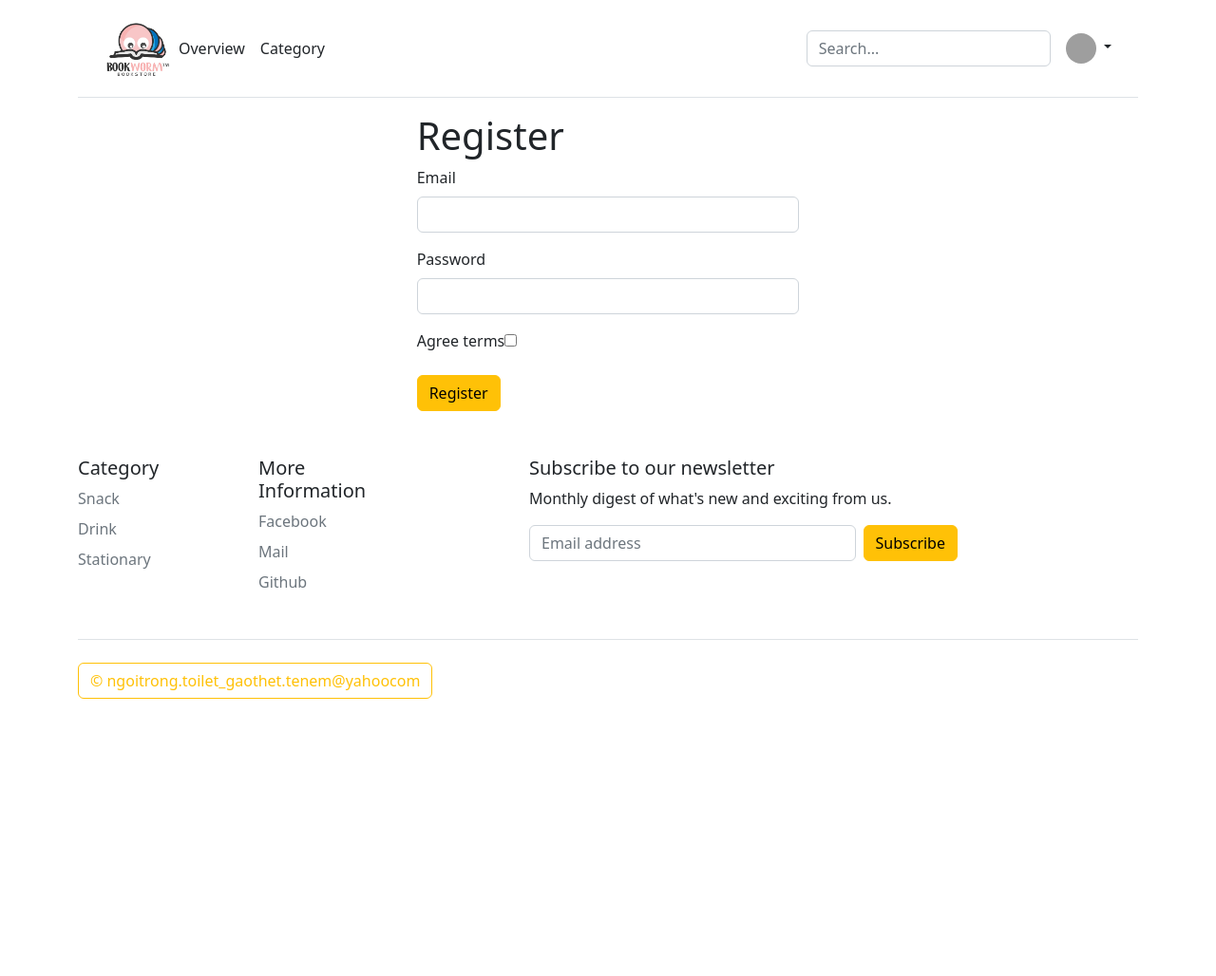
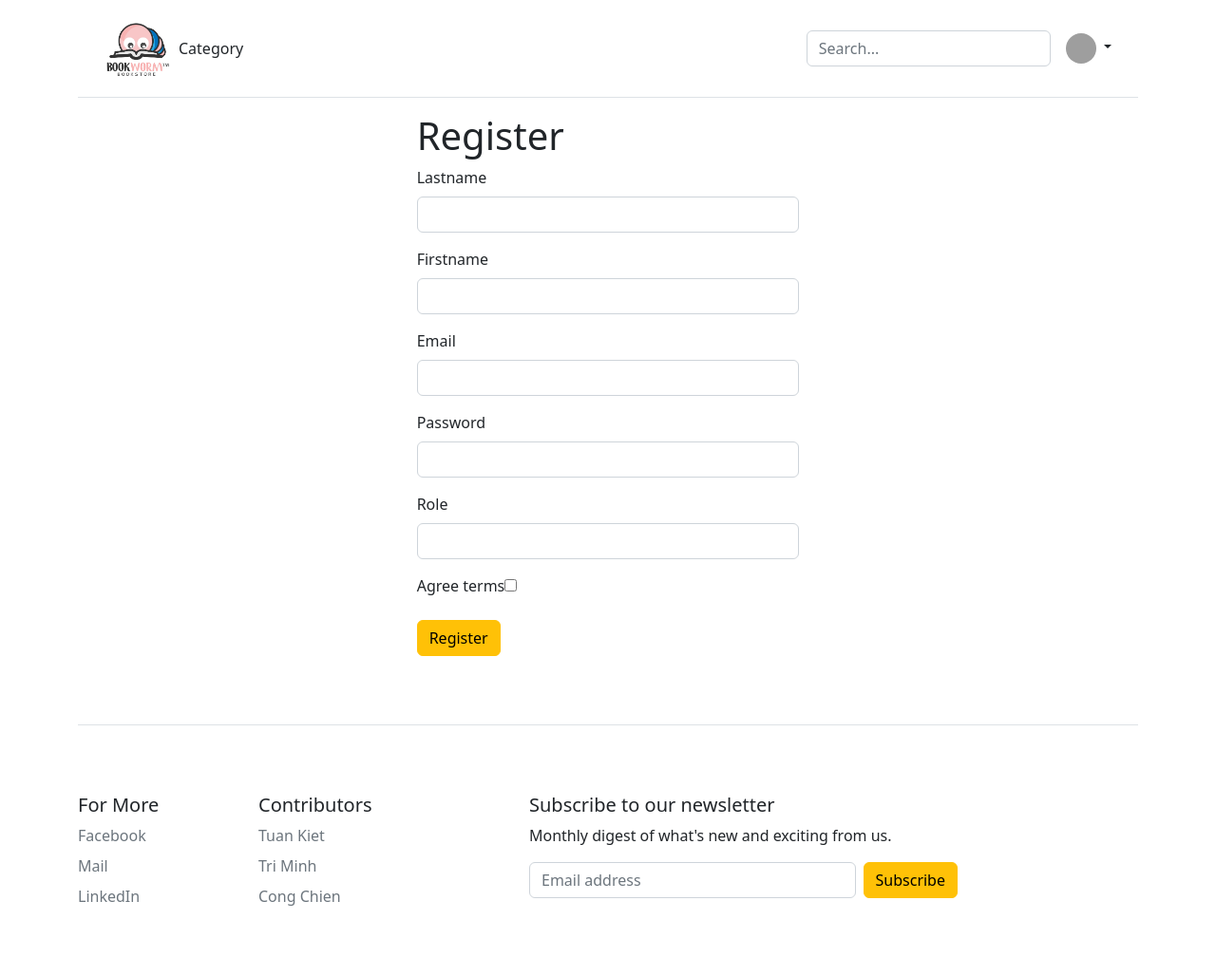
Before and after one commit to KieTuaNguyen/1631-day5, a Symfony app: template templates/registration/register.html.twig in a window 1280 px wide. Shown: the whole page at 95% size. Before the commit the page ends 736 px from the top, so only its background shows below. Run offline with Twig, Linux system fonts and the light colour scheme; the template is opened without the code that fills it, so the values that code supplies are empty; form fields are guessed from the names that the template uses; some libraries are stand-ins or nearby versions; grey boxes are pictures that could not be loaded.

Commit message:
Role Sharing for User (Include Customer and Seller)

```diff
--- a/src/Form/ProductType.php
+++ b/src/Form/ProductType.php
@@ -9,6 +9,7 @@ use Symfony\Component\Form\AbstractType;
 use Symfony\Component\Form\FormBuilderInterface;
 use Symfony\Component\OptionsResolver\OptionsResolver;
 use Symfony\Component\Form\Extension\Core\Type\FileType;
+
 
 class ProductType extends AbstractType
 {
--- a/templates/_footer.html.twig
+++ b/templates/_footer.html.twig
@@ -1,23 +1,9 @@
 <div class="container">
 	<footer class="py-5">
+		<div class="d-flex flex-column flex-sm-row justify-content-between py-4 my-4 border-top"></div>
 		<div class="row">
 			<div class="col-6 col-md-2 mb-3">
-				<h5>Category</h5>
-				<ul class="nav flex-column">
-					<li class="nav-item mb-2">
-						<a href="http://localhost:8000/product/listing?category=2" class="nav-link p-0 text-muted">Snack</a>
-					</li>
-					<li class="nav-item mb-2">
-						<a href="http://localhost:8000/product/listing?category=1" class="nav-link p-0 text-muted">Drink</a>
-					</li>
-					<li class="nav-item mb-2">
-						<a href="http://localhost:8000/product/listing?category=3" class="nav-link p-0 text-muted">Stationary</a>
-					</li>
-				</ul>
-			</div>
-
-			<div class="col-6 col-md-2 mb-3">
-				<h5>More Information</h5>
+				<h5>For More</h5>
 				<ul class="nav flex-column">
 					<li class="nav-item mb-2">
 						<a href="https://www.facebook.com/the.kietuanguyen/" class="nav-link p-0 text-muted">Facebook</a>
@@ -26,11 +12,25 @@
 						<a href="https://mail.google.com/mail/u/1/?fs=1&to=kietntgdd210002@fpt.edu.vn&tf=cm" class="nav-link p-0 text-muted">Mail</a>
 					</li>
 					<li class="nav-item mb-2">
-						<a href="https://github.com/KieTuaNguyen" class="nav-link p-0 text-muted">Github</a>
+						<a href="https://www.linkedin.com/in/kiet-tuan-nguyen-uog/" class="nav-link p-0 text-muted">LinkedIn</a>
 					</li>
 				</ul>
 			</div>
 
+			<div class="col-6 col-md-2 mb-3">
+				<h5>Contributors</h5>
+				<ul class="nav flex-column">
+					<li class="nav-item mb-2">
+						<a href="https://github.com/KieTuaNguyen" class="nav-link p-0 text-muted">Tuan Kiet</a>
+					</li>
+					<li class="nav-item mb-2">
+						<a href="https://github.com/Minh8x8" class="nav-link p-0 text-muted">Tri Minh</a>
+					</li>
+					<li class="nav-item mb-2">
+						<a href="https://github.com/Wowwhat1" class="nav-link p-0 text-muted">Cong Chien</a>
+					</li>
+				</ul>
+			</div>
 
 			<div class="col-md-5 offset-md-1 mb-3">
 				<form>
@@ -45,8 +45,8 @@
 			</div>
 		</div>
 
-		<div class="d-flex flex-column flex-sm-row justify-content-between py-4 my-4 border-top">
-			<button type="button" class="btn btn-outline-warning">© ngoitrong.toilet_gaothet.tenem@yahoocom</button>
-		</div>
+		{# <div class="d-flex flex-column flex-sm-row justify-content-between py-4 my-4 border-top">
+															<button type="button" class="btn btn-outline-warning">© ngoitrong.toilet_gaothet.tenem@yahoocom</button>
+														</div> #}
 	</footer>
 </div>
--- a/templates/_header.html.twig
+++ b/templates/_header.html.twig
@@ -2,25 +2,14 @@
 	<header class="p-3 mb-3 border-bottom">
 		<div class="container">
 			<div class="d-flex flex-wrap align-items-center justify-content-center justify-content-lg-start">
-
-
 				<a href="{{ path('app_product_index') }}" class="d-flex align-items-center mb-2 mb-lg-0 text-dark text-decoration-none">
 					<img src="{{ asset('images/product/logo.png') }}" style="height: 70px; width: 70px;">
 				</a>
 
-
 				<ul class="nav col-12 col-lg-auto me-lg-auto mb-2 justify-content-center mb-md-0">
-					<li>
-						<a href="#" class="nav-link px-2 link-dark">Overview</a>
-					</li>
 					<li>
 						<a href="{{ path('app_category_index') }}" class="nav-link px-2 link-dark">Category</a>
 					</li>
-					{# {% for category in categories %}
-											<a class="nav-link px-2 link-dark" href="{{ path('app_product_index', {'category':category.Id}) }}">{{ category.Name }}&nbsp;</a>
-										{% endfor %} #}
-
-
 				</ul>
 
 				<form class="col-12 col-lg-auto mb-3 mb-lg-0 me-lg-3">
@@ -29,23 +18,20 @@
 
 				<div class="dropdown text-end">
 					<a href="#" class="d-block link-dark text-decoration-none dropdown-toggle" id="dropdownUser1" data-bs-toggle="dropdown" aria-expanded="false">
-						<img src="https://avatars.githubusercontent.com/u/94630571?v=4" alt="mdo" width="32" height="32" class="rounded-circle">
+						<img src="{{ app.user ? 'https://avatars.githubusercontent.com/u/94630571?v=4' : 'https://staticfile.batdongsan.com.vn/images/icons/default-user-avatar.png' }}" alt="Ava" width="32" height="32" class="rounded-circle">
 					</a>
 					<ul class="dropdown-menu text-small" aria-labelledby="dropdownUser1" style="">
-						<li>
-							<a class="dropdown-item" href="#">New project...</a>
-						</li>
-						<li>
-							<a class="dropdown-item" href="#">Settings</a>
-						</li>
-						<li>
-							<a class="dropdown-item" href="#">Profile</a>
-						</li>
-						<li><hr class="dropdown-divider"></li>
 						{% if app.user %}
 							<li>
 								<a class="dropdown-item">{{ app.user.email }}</a>
 							</li>
+							<li>
+								<a class="dropdown-item" href="{{ path('app_product_new') }}">Create new product</a>
+							</li>
+							<li>
+								<a class="dropdown-item" href="#">Profile</a>
+							</li>
+							<li><hr class="dropdown-divider"></li>
 						{% endif %}
 						<li>
 							<a class="dropdown-item" href="/{{ app.user ? 'logout' : 'login' }}">
--- a/templates/registration/register.html.twig
+++ b/templates/registration/register.html.twig
@@ -4,10 +4,13 @@
 	<div class="container-md col-md-4 col-md-offset-4">
 		<h1>Register</h1>
 		{{ form_start(registrationForm, { 'attr' : { 'class': 'form-control' } }) }}
+		{{ form_row(registrationForm.lastname) }}
+		{{ form_row(registrationForm.firstname) }}
 		{{ form_row(registrationForm.email) }}
 		{{ form_row(registrationForm.plainPassword, {
             label: 'Password'
         }) }}
+		{{ form_row(registrationForm.role)}}
 		{{ form_row(registrationForm.agreeTerms) }}
 		<button type="submit" class="btn btn-warning">Register</button>
 
```
Also changed, not shown: migrations/Version20221022021600.php (added, +31 -0 lines), src/Controller/ProductController.php (+28 -3 lines), src/Controller/RegistrationController.php (+4 -4 lines), src/Entity/User.php (+34 -0 lines), src/Form/RegistrationFormType.php (+19 -3 lines), src/Repository/ProductRepository.php (+11 -0 lines), templates/product/index.html.twig (+11 -7 lines), public/images/product/26.jpg (added), 1 other file.
